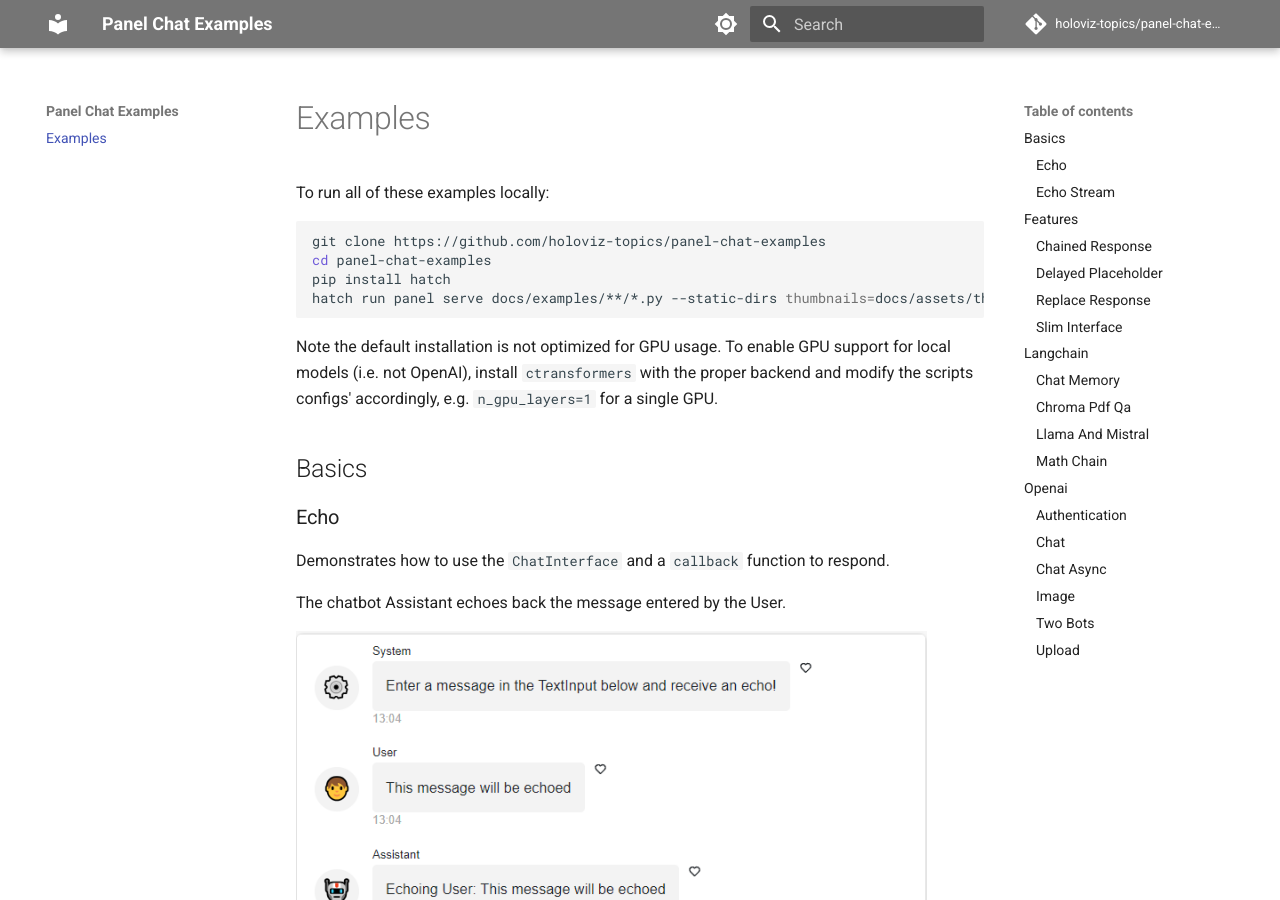
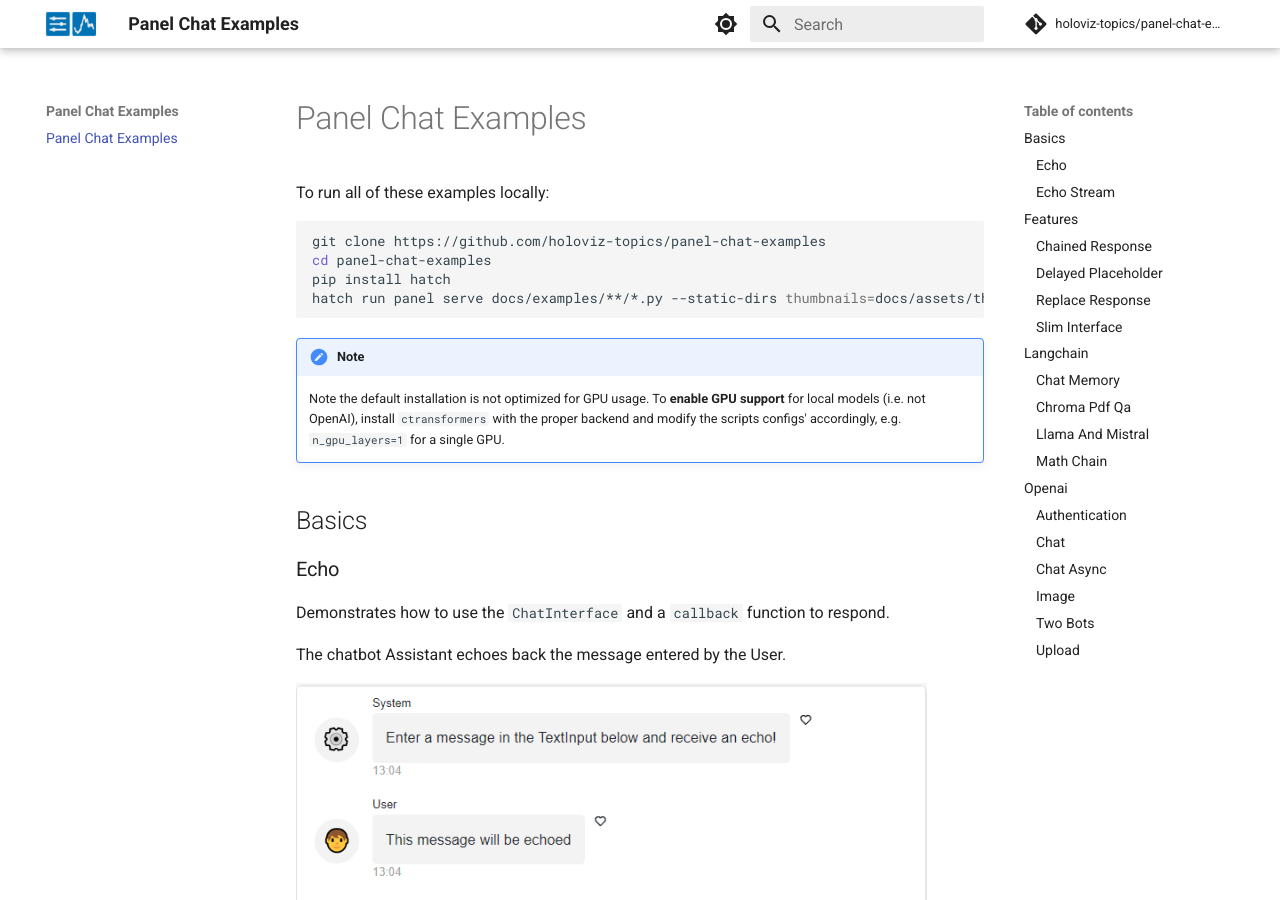
Before and after one commit to holoviz-topics/panel-chat-examples, an MkDocs documentation site: the page built from docs/index.md, in a window 1280 px wide and 900 px high. Built offline with MkDocs 1.6.1 and Material for MkDocs 9.7.7, drawn with Linux system fonts in a browser that asks for light colours; comment, search, counter and statistics services are not loaded.

Commit message:
enhance docs

````diff
--- a/docs/index.md
+++ b/docs/index.md
@@ -1,5 +1,5 @@
 
-# Examples
+# Panel Chat Examples
 
 To run all of these examples locally:
 ```bash
@@ -9,9 +9,10 @@ pip install hatch
 hatch run panel serve docs/examples/**/*.py --static-dirs thumbnails=docs/assets/thumbnails --autoreload
 ```
 
-Note the default installation is not optimized for GPU usage. To enable GPU support for local
-models (i.e. not OpenAI), install `ctransformers` with the proper backend and modify the
-scripts configs' accordingly, e.g. `n_gpu_layers=1` for a single GPU.
+!!! note
+    Note the default installation is not optimized for GPU usage. To **enable GPU support** for
+    local models (i.e. not OpenAI), install `ctransformers` with the proper backend and modify the
+    scripts configs' accordingly, e.g. `n_gpu_layers=1` for a single GPU.
 
 ## Basics
 
--- a/mkdocs.yml
+++ b/mkdocs.yml
@@ -1,18 +1,19 @@
 site_name: Panel Chat Examples
-site_description: Example recipes for Panel ChatInterface.
+site_description: Example recipes for Panel Chat Components
 
 repo_url: https://github.com/holoviz-topics/panel-chat-examples
 repo_name: holoviz-topics/panel-chat-examples
 
 theme:
     name: material
-    icon:
-        logo: material/library
+    logo: 'assets/images/panel-logo.png'
+    features:
+        - content.copy.code
     palette:
         # Palette toggle for light mode
         - media: "(prefers-color-scheme: light)"
           scheme: default
-          primary: grey
+          primary: white
           accent: blue
           toggle:
             icon: material/brightness-7
@@ -21,7 +22,7 @@ theme:
         # Palette toggle for dark mode
         - media: "(prefers-color-scheme: dark)"
           scheme: slate
-          primary: grey
+          primary: black
           accent: blue
           toggle:
             icon: material/brightness-4
@@ -37,6 +38,7 @@ markdown_extensions:
     - pymdownx.inlinehilite
     - pymdownx.snippets
     - pymdownx.superfences
+    - admonition
 
 plugins:
     - search
@@ -53,4 +55,4 @@ watch:
     - panel_chat_examples
 
 nav:
-    - Examples: index.md
+    - Panel Chat Examples: index.md
--- a/pyproject.toml
+++ b/pyproject.toml
@@ -17,7 +17,6 @@ commit_extra_args = ["-e"]
 path = "panel_chat_examples/__init__.py"
 
 [tool.hatch.envs.default]
-python = "3.9"
 dependencies = [
     "black",
     "mypy",
````
Also changed, not shown: DEVELOPER_GUIDE.md (added, +13 -0 lines), docs/assets/images/favicon.png (added), docs/assets/images/panel-logo.png (added), 1 other file.
